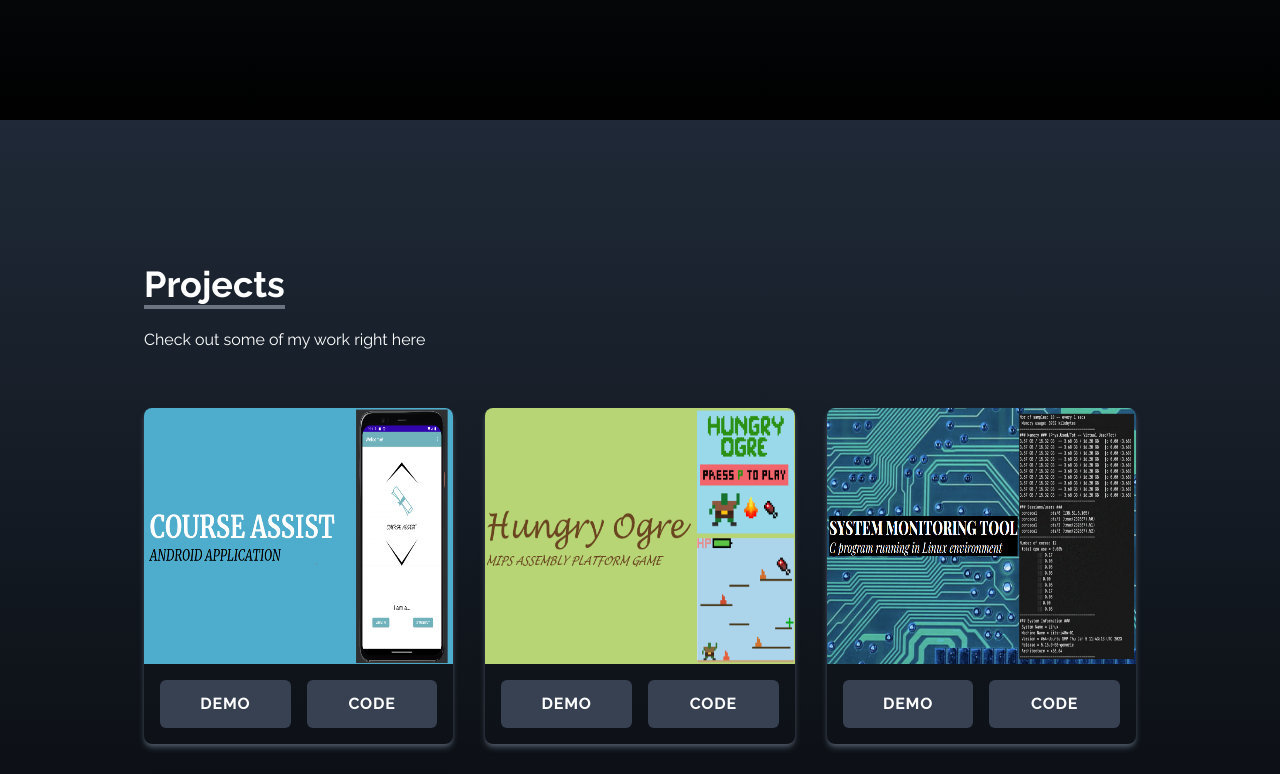
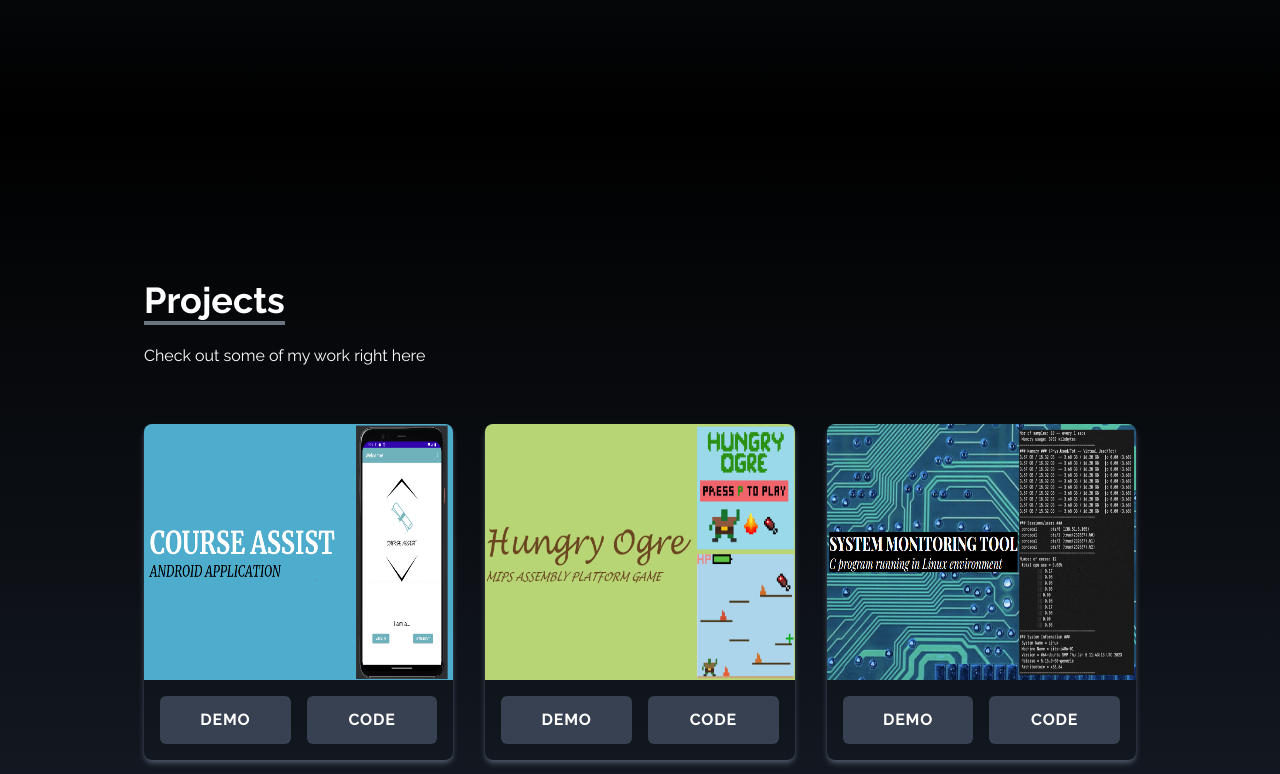
Before and after one commit to A-Jatana/amitoz-portfolio, a React (Create React App) app: page / in a window 1280 px wide. Shown: the part 1480-2254 px from the top of the page. Built offline with nearby package versions, Linux system fonts and the light colour scheme; the HTML template or start-up script is replaced by a standard one.

Commit message:
fixed color for Portfolio

```diff
--- a/src/components/Portfolio.jsx
+++ b/src/components/Portfolio.jsx
@@ -39,9 +39,9 @@ const Portfolio = () => {
     ]
 
     return (
-        <div name='projects' className="bg-gradient-to-b from-gray-800 to-black w-full min-h-screen py-20">
+        <div name='projects' className="bg-gradient-to-b from-black to-gray-800 w-full min-h-screen py-20">
             <div className="max-w-screen-lg mx-auto p-4  text-white">
-                <div className="pt-12 pb-8">
+                <div className="pt-16 pb-8">
                     <p className="text-4xl font-bold border-b-4 border-gray-500 inline">Projects</p>
                     <p className="py-6">Check out some of my work right here</p>
                 </div>
```
